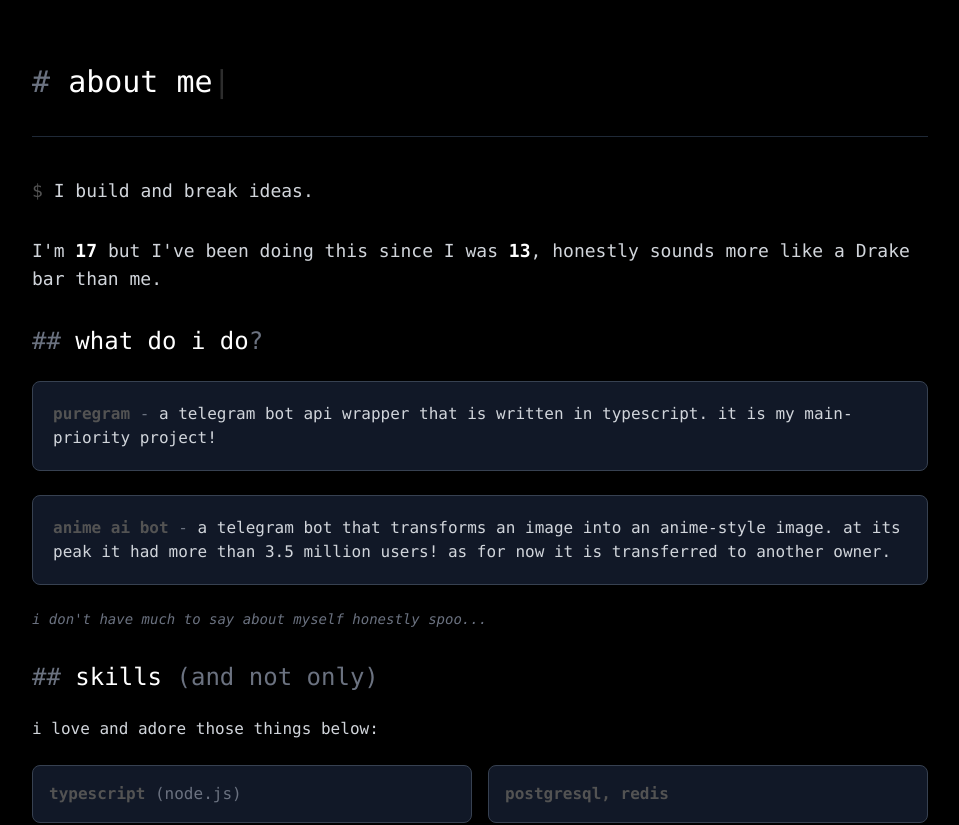
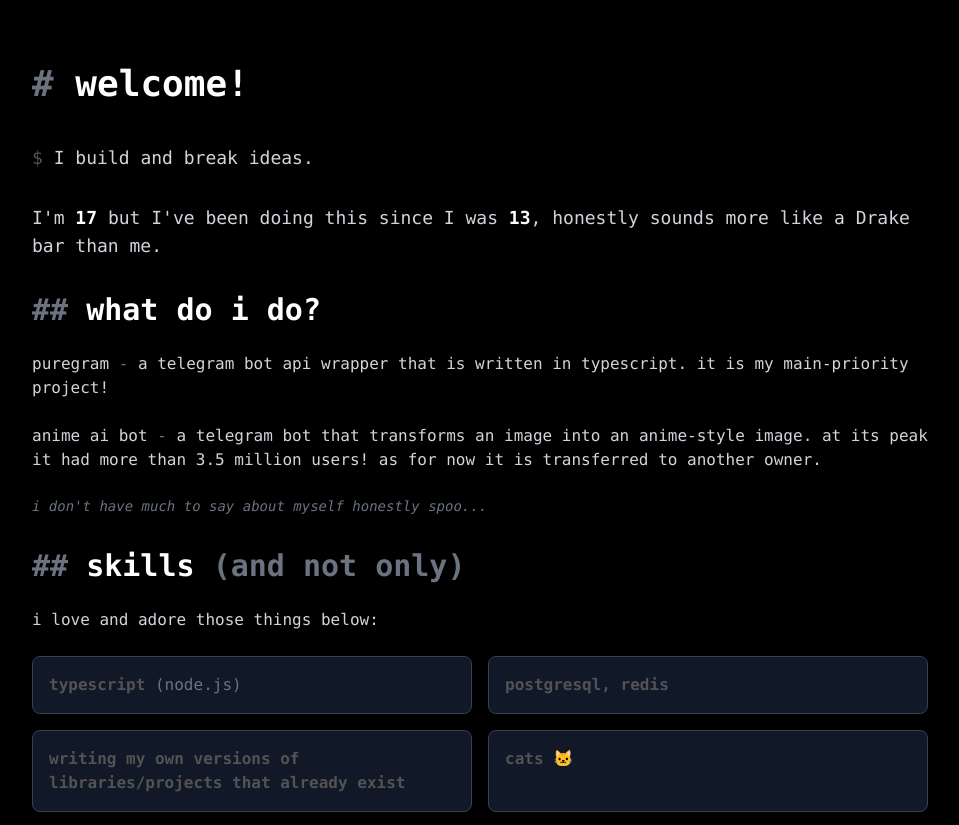
Before and after one commit to payton-ggg/quartzee.dev, a React (Vite) app in the folder main.dev/: page / in a window 1280 px wide. Shown: the top 825 px of the page, without its empty margins (160-1119 px from the left). Built offline with nearby package versions, Linux system fonts and the light colour scheme; a web font is replaced by a local one.

Commit message:
refactor(About): simplify layout and remove unused components
Remove TerminalCursor and GlitchText components as they're no longer needed.
Simplify the layout structure and update styling for better consistency.

```diff
--- a/main.dev/src/components/About.tsx
+++ b/main.dev/src/components/About.tsx
@@ -1,19 +1,16 @@
 import React from "react";
-import TerminalCursor from "./TerminalCursor";
-import GlitchText from "./GlitchText";
 
 const About: React.FC = () => {
   return (
-    <div className="space-y-10">
-      <div className="border-b border-gray-800 pb-6">
-        <h1 className="text-3xl font-mono text-white mb-3">
+    <div className="space-y-10 leading-[0.8]">
+      <div className="">
+        <h1 className="text-4xl font-mono font-extrabold text-white mb-3">
           <span className="text-gray-500"># </span>
-          <GlitchText text="about me" />
-          <TerminalCursor />
+          welcome!
         </h1>
       </div>
 
-      <div className="space-y-8 font-mono text-gray-300 leading-relaxed text-base">
+      <div className="space-y-8 font-mono text-gray-300 leading-none text-base">
         <p className="text-lg">
           <span className="text-terminal-green">$</span> I build and break
           ideas.
@@ -27,16 +24,14 @@
         </p>
 
         <div className="mt-10">
-          <h2 className="text-2xl text-white mb-6">
+          <h2 className="text-3xl text-white mb-6 font-extrabold">
             <span className="text-gray-500">## </span>
-            what do i do<span className="text-gray-500">?</span>
+            what do i do?
           </h2>
 
           <div className="space-y-6 text-base">
-            <div className="bg-gray-900 border border-gray-700 rounded-lg p-5">
-              <span className="text-terminal-green font-semibold">
-                puregram
-              </span>
+            <div className="">
+              puregram
               <span className="text-gray-500"> - </span>
               <span className="text-gray-300">
                 a telegram bot api wrapper that is written in typescript. it is
@@ -44,10 +39,8 @@
               </span>
             </div>
 
-            <div className="bg-gray-900 border border-gray-700 rounded-lg p-5">
-              <span className="text-terminal-green font-semibold">
-                anime ai bot
-              </span>
+            <div className="">
+              anime ai bot
               <span className="text-gray-500"> - </span>
               <span className="text-gray-300">
                 a telegram bot that transforms an image into an anime-style
@@ -63,7 +56,7 @@
         </div>
 
         <div className="mt-10">
-          <h2 className="text-2xl text-white mb-6">
+          <h2 className="text-3xl font-extrabold text-white mb-6">
             <span className="text-gray-500">## </span>
             skills <span className="text-gray-500">(and not only)</span>
           </h2>
--- a/main.dev/src/components/TerminalCursor.tsx
+++ /dev/null
@@ -1,9 +0,0 @@
-import React from 'react';
-
-const TerminalCursor: React.FC = () => {
-  return (
-    <span className="animate-pulse text-terminal-green font-mono">|</span>
-  );
-};
-
-export default TerminalCursor;
```
